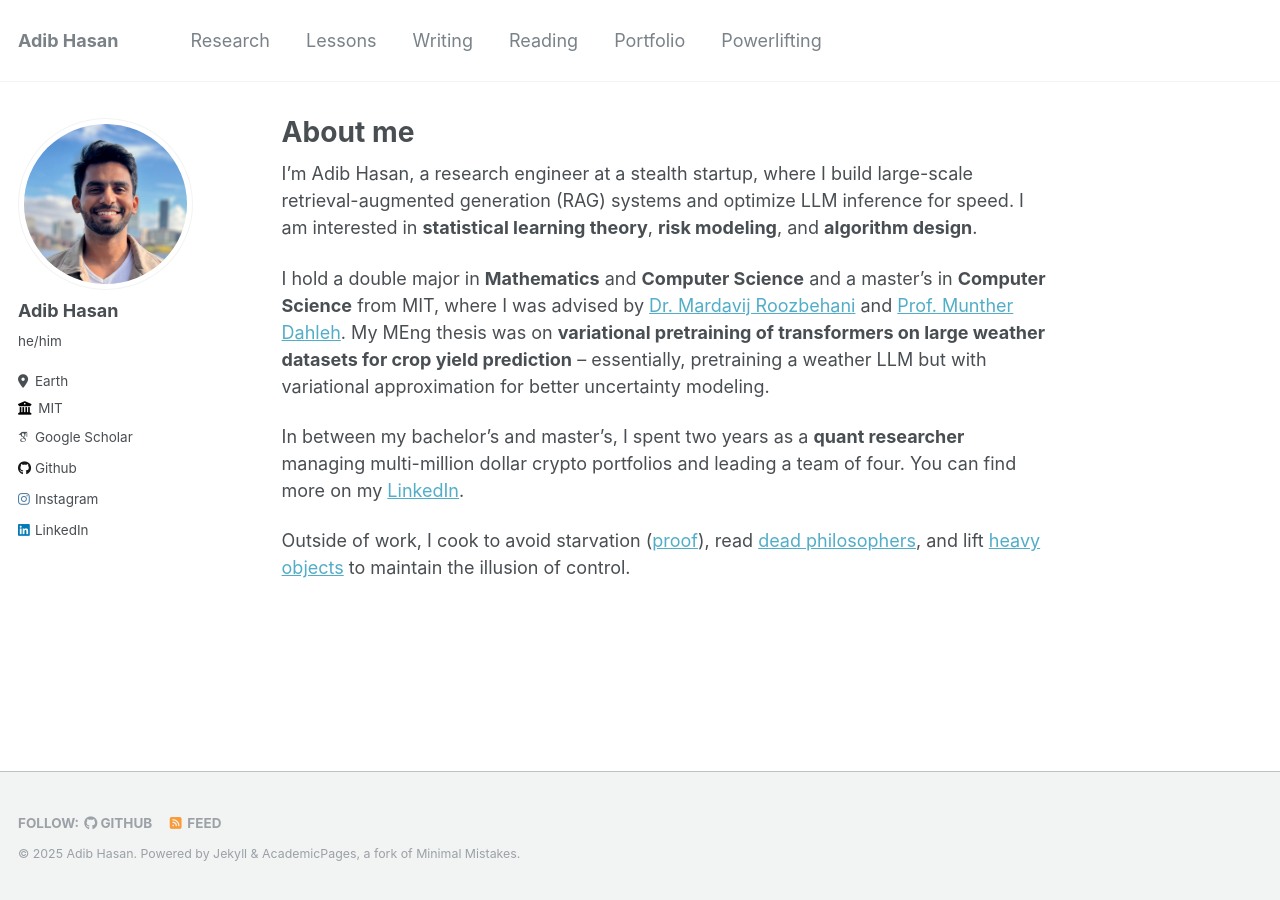
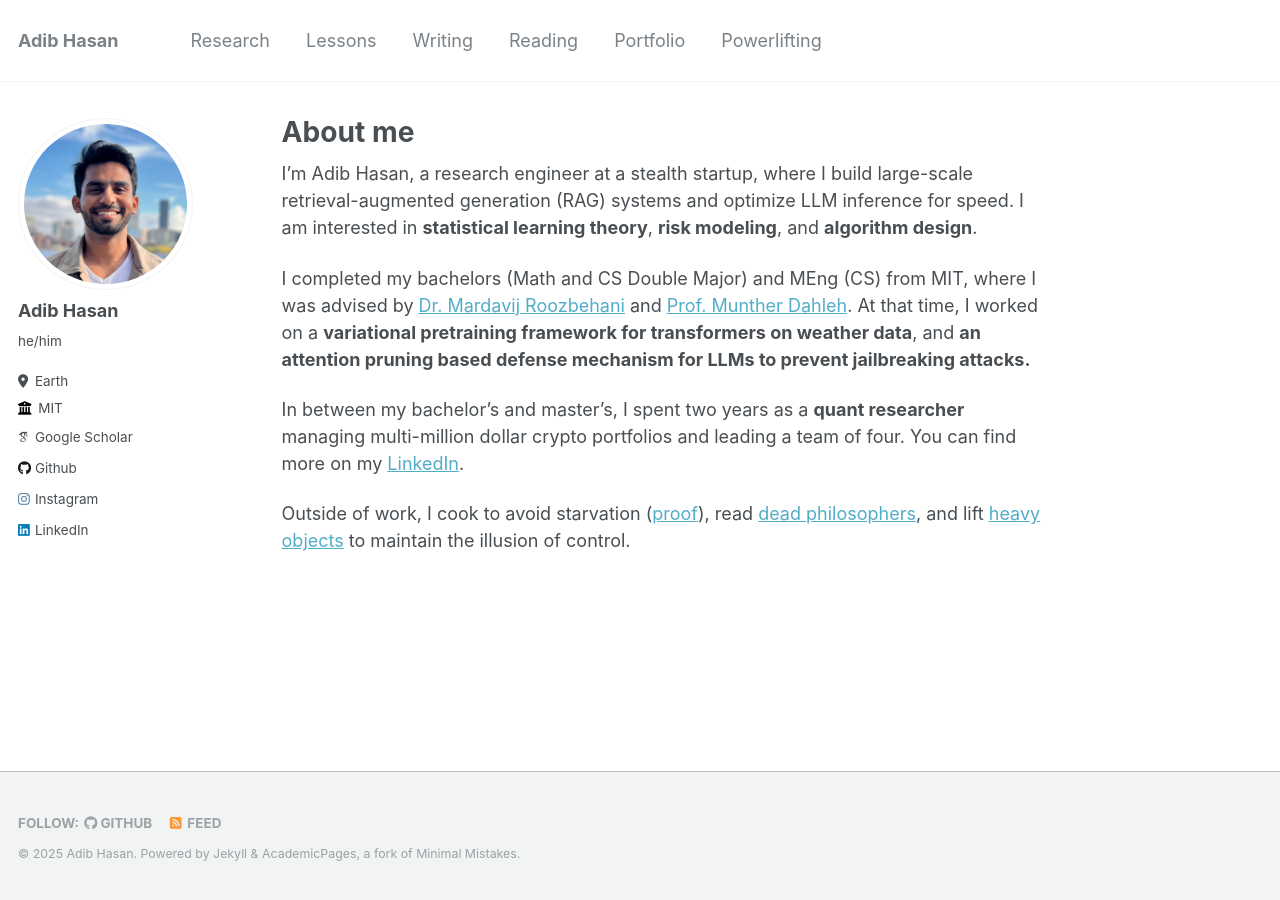
Before and after one commit to Neehan/neehan.github.io, a Jekyll site: the page built from _pages/about.md, in a window 1280 px wide. Built offline with Jekyll 4.4.1, drawn with Linux system fonts in a browser that asks for light colours; some web fonts are replaced.

Commit message:
Update about.md

```diff
--- a/_pages/about.md
+++ b/_pages/about.md
@@ -9,7 +9,7 @@ redirect_from:
 
 I'm Adib Hasan, a research engineer at a stealth startup, where I build large-scale retrieval-augmented generation (RAG) systems and optimize LLM inference for speed. I am interested in **statistical learning theory**, **risk modeling**, and **algorithm design**.
 
-I hold a double major in **Mathematics** and **Computer Science** and a master's in **Computer Science** from MIT, where I was advised by [Dr. Mardavij Roozbehani](https://idss.mit.edu/staff/mardavij-roozbehani/) and [Prof. Munther Dahleh](https://idss.mit.edu/staff/munther-dahleh/). My MEng thesis was on **variational pretraining of transformers on large weather datasets for crop yield prediction** – essentially, pretraining a weather LLM but with variational approximation for better uncertainty modeling.
+I completed my bachelors (Math and CS Double Major) and MEng (CS) from MIT, where I was advised by [Dr. Mardavij Roozbehani](https://idss.mit.edu/staff/mardavij-roozbehani/) and [Prof. Munther Dahleh](https://idss.mit.edu/staff/munther-dahleh/). At that time, I worked on a **variational pretraining framework for transformers on weather data**, and **an attention pruning based defense mechanism for LLMs to prevent jailbreaking attacks.**
 
 In between my bachelor's and master's, I spent two years as a **quant researcher** managing multi-million dollar crypto portfolios and leading a team of four. You can find more on my [LinkedIn](https://linkedin.com/in/adib-hasan).
 
```
